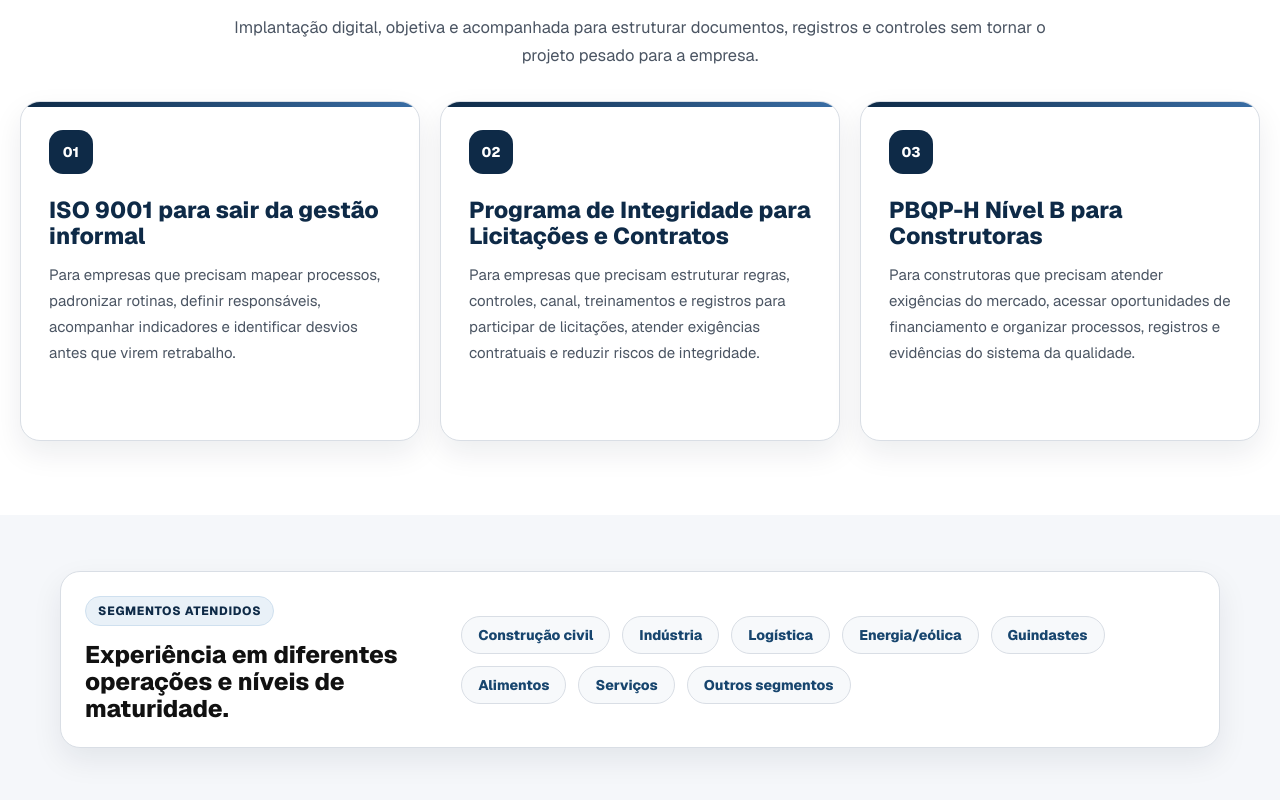
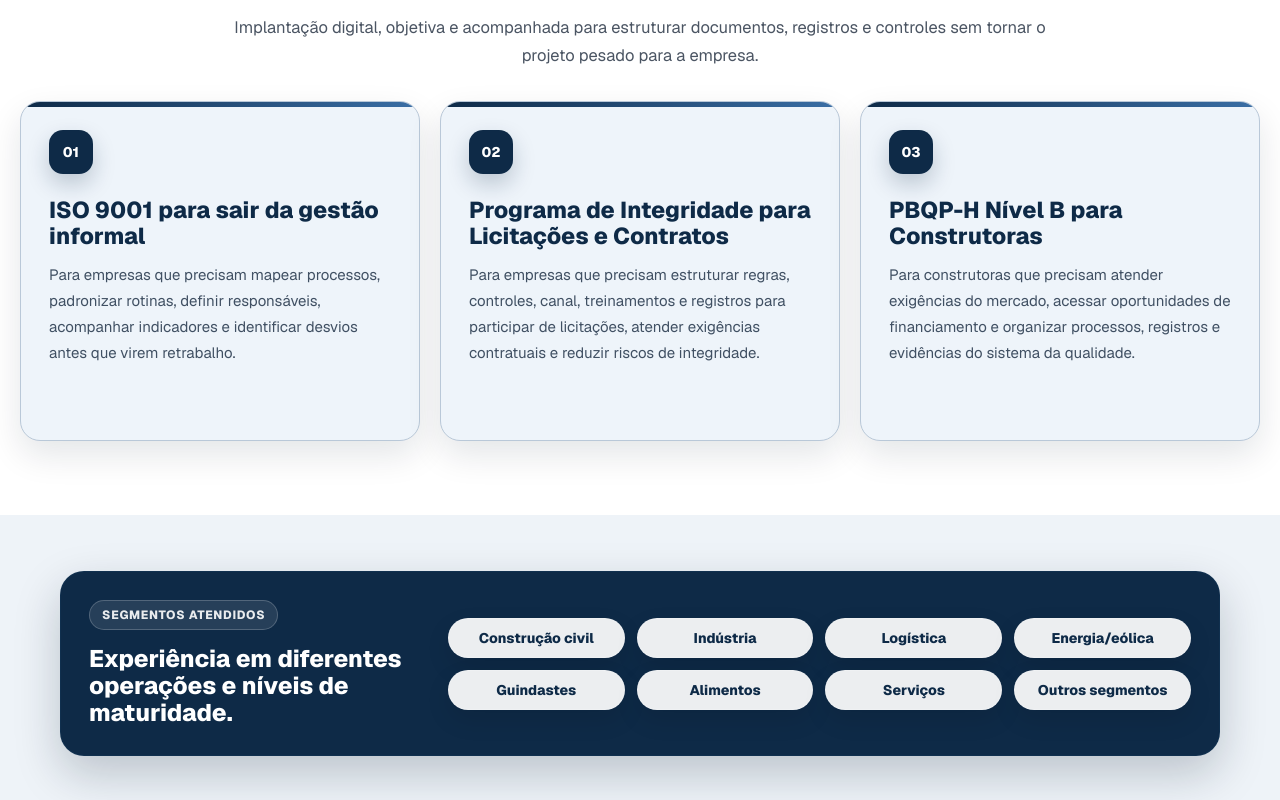
Before and after one commit to mateusb12/zenit, a Next.js app: page / in a window 1280 px wide. Shown: the part 2200-3000 px from the top of the page. Built offline with nearby package versions, Linux system fonts and the light colour scheme.

Commit message:
style(site): improve landing card contrast

```diff
--- a/components/sections/SegmentsSection.tsx
+++ b/components/sections/SegmentsSection.tsx
@@ -4,20 +4,24 @@
 
 export function SegmentsSection() {
   return (
-    <section className="bg-[#f5f7fa] py-14 text-[#111111]" aria-label="Segmentos atendidos">
+    <section
+      className="bg-[#eef3f8] py-14 text-[#111111]"
+      aria-label="Segmentos atendidos"
+    >
       <div className={containerClass}>
-        <div className="grid grid-cols-[0.48fr_1fr] items-center gap-6 rounded-[20px] border border-[#d9dee5] bg-white p-6 shadow-[0_12px_30px_rgba(7,26,46,0.08)] max-[980px]:grid-cols-1 max-[680px]:p-[22px]">
-          <div>
-            <Badge tone="dark">Segmentos atendidos</Badge>
-            <h2 className="mt-4 text-2xl">
+        <div className="grid grid-cols-[0.44fr_1fr] items-center gap-8 rounded-[24px] border border-[#17456e]/22 bg-[#0e2a47] p-7 text-white shadow-[0_18px_46px_rgba(7,26,46,0.22)] max-[980px]:grid-cols-1 max-[680px]:p-[22px]">
+          <div className="max-w-[360px] max-[980px]:max-w-none">
+            <Badge>Segmentos atendidos</Badge>
+            <h2 className="mt-4 text-2xl text-white">
               Experiência em diferentes operações e níveis de maturidade.
             </h2>
           </div>
-          <div className="flex flex-wrap gap-3">
+
+          <div className="grid grid-cols-4 gap-3 max-[980px]:grid-cols-2 max-[680px]:grid-cols-1">
             {segments.map((segment) => (
               <span
                 key={segment}
-                className="inline-flex min-h-[38px] items-center rounded-full border border-[#d9dee5] bg-[#f7f9fb] px-4 py-2 text-sm font-extrabold text-[#17456e]"
+                className="flex min-h-[40px] items-center justify-center rounded-full border border-white/18 bg-white/[0.92] px-4 py-2 text-center text-sm font-extrabold text-[#0e2a47] shadow-[0_10px_24px_rgba(0,0,0,0.10)]"
               >
                 {segment}
               </span>
--- a/components/sections/SolutionsSection.tsx
+++ b/components/sections/SolutionsSection.tsx
@@ -1,5 +1,4 @@
 import { Badge } from "@/components/site/Badge";
-import { cardClass, cn } from "@/components/site/tailwind";
 import { solutions } from "@/data/landing";
 
 export function SolutionsSection() {
@@ -26,18 +25,15 @@
           {solutions.map((solution) => (
             <article
               key={solution.title}
-              className={cn(
-                cardClass,
-                "relative flex h-full min-h-[340px] flex-col overflow-hidden p-7 transition-[transform,box-shadow] duration-200 before:absolute before:inset-x-0 before:top-0 before:h-[5px] before:bg-[linear-gradient(90deg,#0e2a47,#3a6ea5)] before:content-[''] hover:-translate-y-0.5 hover:shadow-[0_18px_46px_rgba(7,26,46,0.14)] max-[680px]:min-h-[300px] max-[680px]:p-[22px]",
-              )}
+              className="relative flex h-full min-h-[340px] flex-col overflow-hidden rounded-[20px] border border-[#b9c8d8] bg-[#eef4fa] p-7 text-[#111111] shadow-[0_14px_34px_rgba(7,26,46,0.11)] transition-[transform,box-shadow,border-color] duration-200 before:absolute before:inset-x-0 before:top-0 before:h-[5px] before:bg-[linear-gradient(90deg,#0e2a47,#3a6ea5)] before:content-[''] hover:-translate-y-0.5 hover:border-[#94abc1] hover:shadow-[0_20px_48px_rgba(7,26,46,0.16)] max-[680px]:min-h-[300px] max-[680px]:p-[22px]"
             >
-              <span className="grid h-11 w-11 place-items-center rounded-[14px] bg-[#0e2a47] text-sm font-extrabold text-white">
+              <span className="grid h-11 w-11 place-items-center rounded-[14px] bg-[#0e2a47] text-sm font-extrabold text-white shadow-[0_10px_22px_rgba(14,42,71,0.22)]">
                 {solution.number}
               </span>
               <h3 className="mt-6 text-[23px] leading-[1.12] text-[#0e2a47]">
                 {solution.title}
               </h3>
-              <p className="mt-3 text-[15px] leading-[1.75] text-[#4b5563]">
+              <p className="mt-3 text-[15px] leading-[1.75] text-[#405063]">
                 {solution.description}
               </p>
             </article>
```
